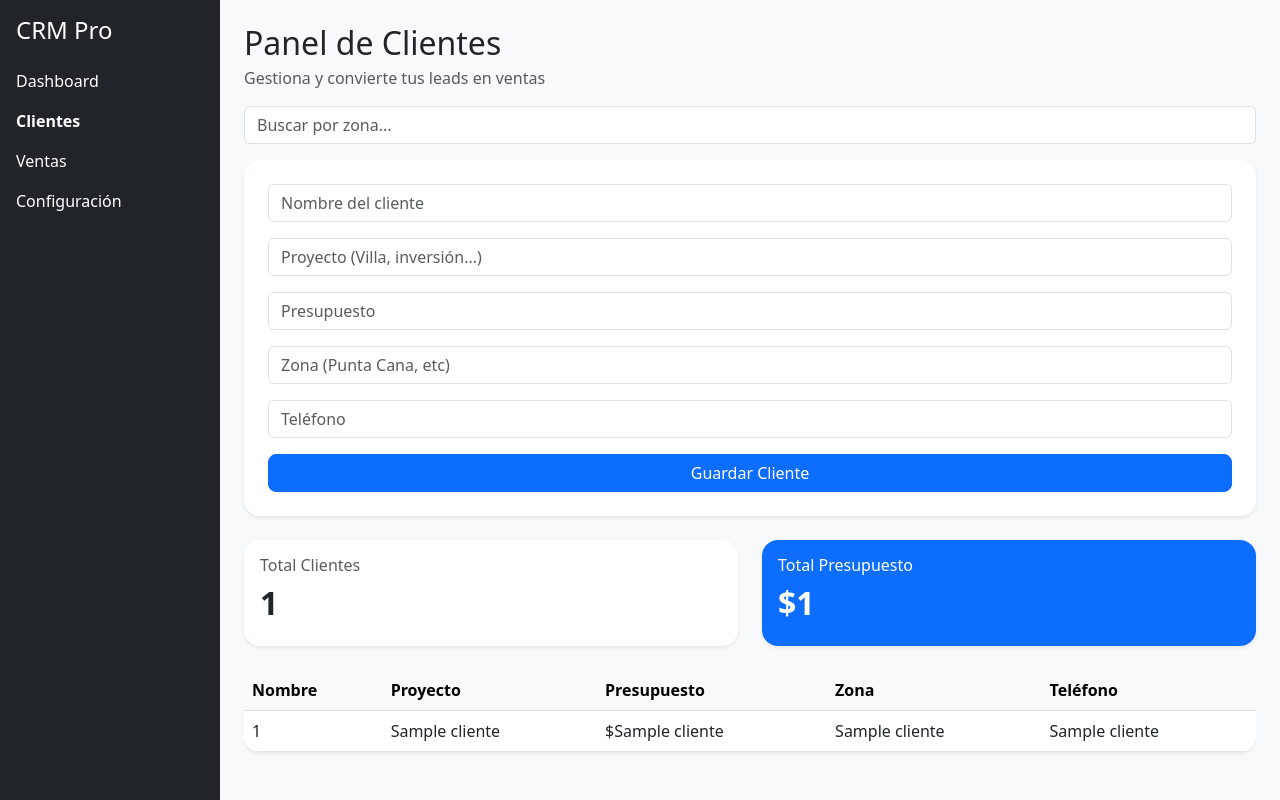
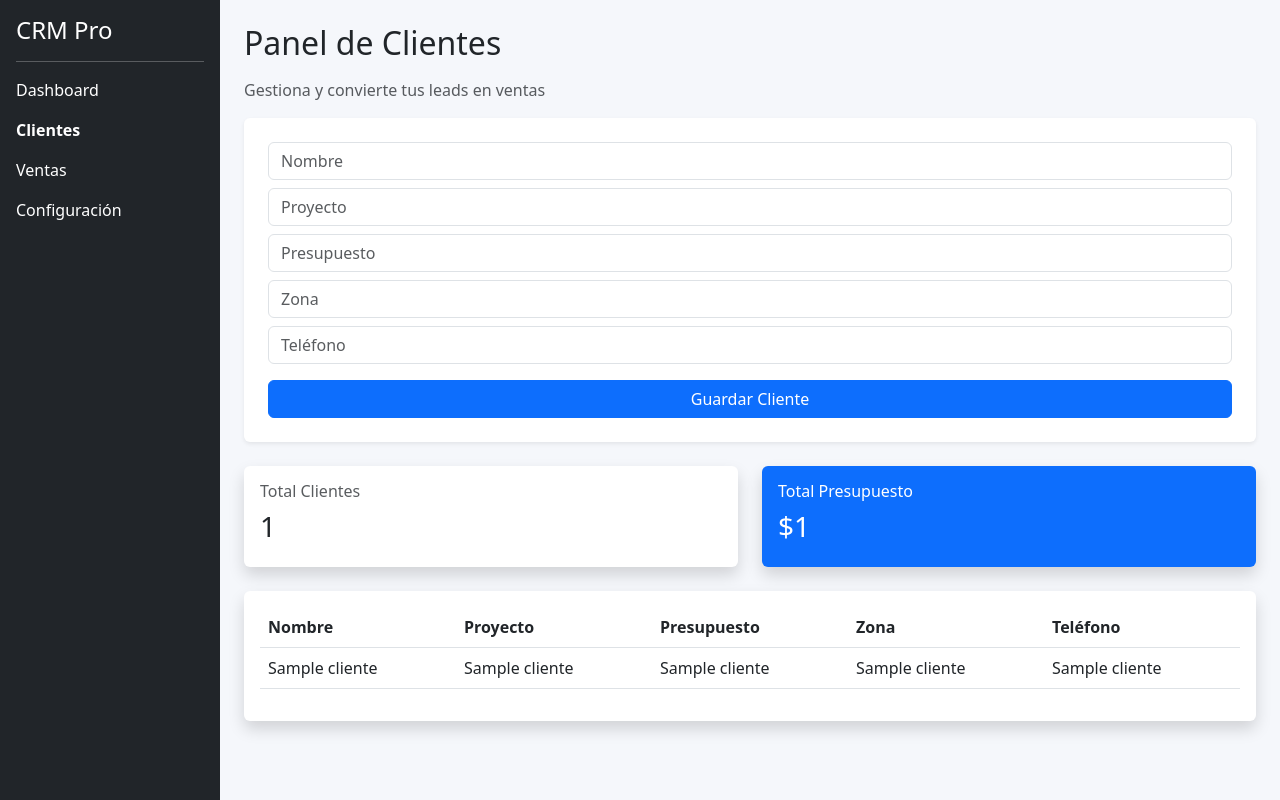
Before and after one commit to cesarromerofit-stack/crm-cesar, a Flask app: template templates/clientes.html in a window 1280 px wide. Run offline with Flask 3, Linux system fonts and the light colour scheme; the template is opened without the code that fills it: most values are stand-ins (such as "Sample title", 1, 10 or a date in 2020).

Commit message:
nuevo diseño limpio

```diff
--- a/templates/clientes.html
+++ b/templates/clientes.html
@@ -7,13 +7,14 @@
     <link href="https://cdn.jsdelivr.net/npm/bootstrap@5.3.0/dist/css/bootstrap.min.css" rel="stylesheet">
 </head>
 
-<body class="bg-light">
+<body style="background:#f5f7fb;">
 
     <div class="d-flex">
 
         <!-- SIDEBAR -->
         <div class="bg-dark text-white p-3" style="width:220px; min-height:100vh;">
-            <h4 class="mb-4">CRM Pro</h4>
+            <h4>CRM Pro</h4>
+            <hr>
             <p>Dashboard</p>
             <p><b>Clientes</b></p>
             <p>Ventas</p>
@@ -23,57 +24,51 @@
         <!-- CONTENIDO -->
         <div class="flex-grow-1 p-4">
 
-            <h2 class="mb-1">Panel de Clientes</h2>
+            <h2 class="mb-3">Panel de Clientes</h2>
             <p class="text-muted">Gestiona y convierte tus leads en ventas</p>
 
-            <!-- BUSCADOR -->
-            <form method="GET" action="/clientes" class="mb-3">
-                <input type="text" name="zona" placeholder="Buscar por zona..." class="form-control">
-            </form>
+            <!-- FORM -->
+            <form action="/guardar" method="POST" class="bg-white p-4 rounded shadow-sm mb-4">
 
-            <!-- FORMULARIO -->
-            <form action="/guardar" method="POST" class="bg-white p-4 rounded-4 shadow-sm mb-4">
+                <input name="nombre" class="form-control mb-2" placeholder="Nombre">
+                <input name="proyecto" class="form-control mb-2" placeholder="Proyecto">
+                <input name="presupuesto" class="form-control mb-2" placeholder="Presupuesto">
+                <input name="zona" class="form-control mb-2" placeholder="Zona">
+                <input name="telefono" class="form-control mb-3" placeholder="Teléfono">
 
-                <input type="text" name="nombre" placeholder="Nombre del cliente" class="form-control mb-3">
-
-                <input type="text" name="proyecto" placeholder="Proyecto (Villa, inversión...)"
-                    class="form-control mb-3">
-
-                <input type="number" name="presupuesto" placeholder="Presupuesto" class="form-control mb-3">
-
-                <input type="text" name="zona" placeholder="Zona (Punta Cana, etc)" class="form-control mb-3">
-
-                <input type="text" name="telefono" placeholder="Teléfono" class="form-control mb-3">
-
-                <button class="btn btn-primary w-100 rounded-3">Guardar Cliente</button>
+                <button class="btn btn-primary w-100">Guardar Cliente</button>
 
             </form>
 
-            <!-- TARJETAS -->
+            <!-- CARDS -->
             <div class="row mb-4">
+
                 <div class="col-md-6">
-                    <div class="card shadow-sm border-0 rounded-4">
+                    <div class="card shadow border-0">
                         <div class="card-body">
                             <h6 class="text-muted">Total Clientes</h6>
-                            <h2 class="fw-bold">{{ total_clientes }}</h2>
+                            <h3>{{ total_clientes }}</h3>
                         </div>
                     </div>
                 </div>
 
                 <div class="col-md-6">
-                    <div class="card shadow-sm border-0 rounded-4 bg-primary text-white">
+                    <div class="card bg-primary text-white shadow border-0">
                         <div class="card-body">
                             <h6>Total Presupuesto</h6>
-                            <h2 class="fw-bold">${{ total_presupuesto }}</h2>
-                        </div>
+                            <h3>${{ total_presupuesto }}</h3>
                         </div>
                     </div>
                 </div>
 
+            </div>
+
             <!-- TABLA -->
-            <div class="table-responsive">
-                <table class="table table-hover bg-white rounded-4 overflow-hidden shadow-sm">
-                    <thead class="table-light">
+            <div class="card shadow border-0">
+                <div class="card-body">
+
+                    <table class="table">
+                        <thead>
                             <tr>
                                 <th>Nombre</th>
                                 <th>Proyecto</th>
@@ -82,18 +77,22 @@
                                 <th>Teléfono</th>
                             </tr>
                         </thead>
+
                         <tbody>
-                        {% for cliente in clientes %}
+                            {% for c in clientes %}
                             <tr>
-                            <td>{{ cliente[0] }}</td>
-                            <td>{{ cliente[1] }}</td>
-                            <td>${{ cliente[2] }}</td>
-                            <td>{{ cliente[3] }}</td>
-                            <td>{{ cliente[4] }}</td>
+                                <td>{{ c[1] }}</td>
+                                <td>{{ c[2] }}</td>
+                                <td>{{ c[3] }}</td>
+                                <td>{{ c[4] }}</td>
+                                <td>{{ c[5] }}</td>
                             </tr>
                             {% endfor %}
                         </tbody>
+
                     </table>
+
+                </div>
             </div>
 
         </div>
```
Lines whose indentation alone changed are shown as unchanged.
